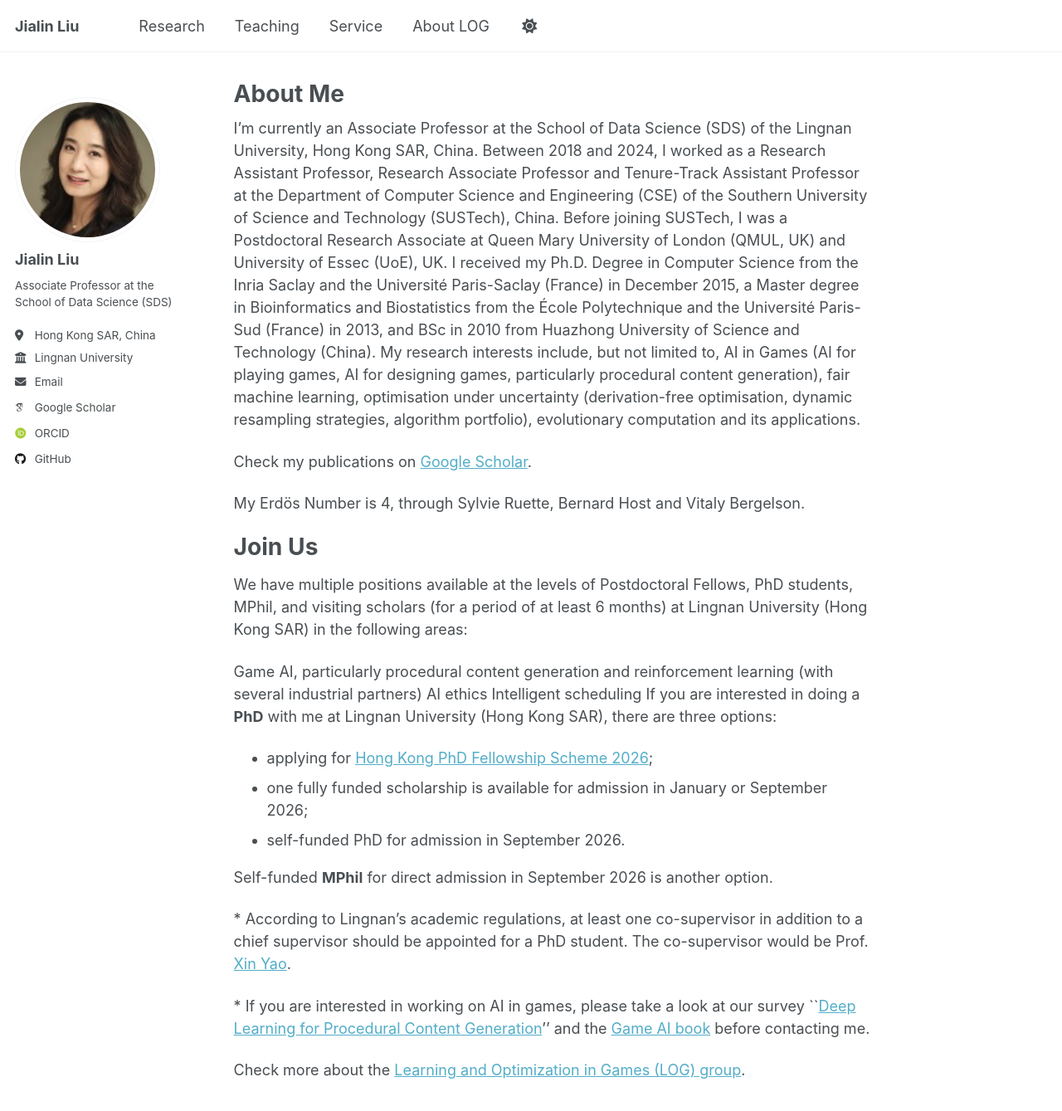
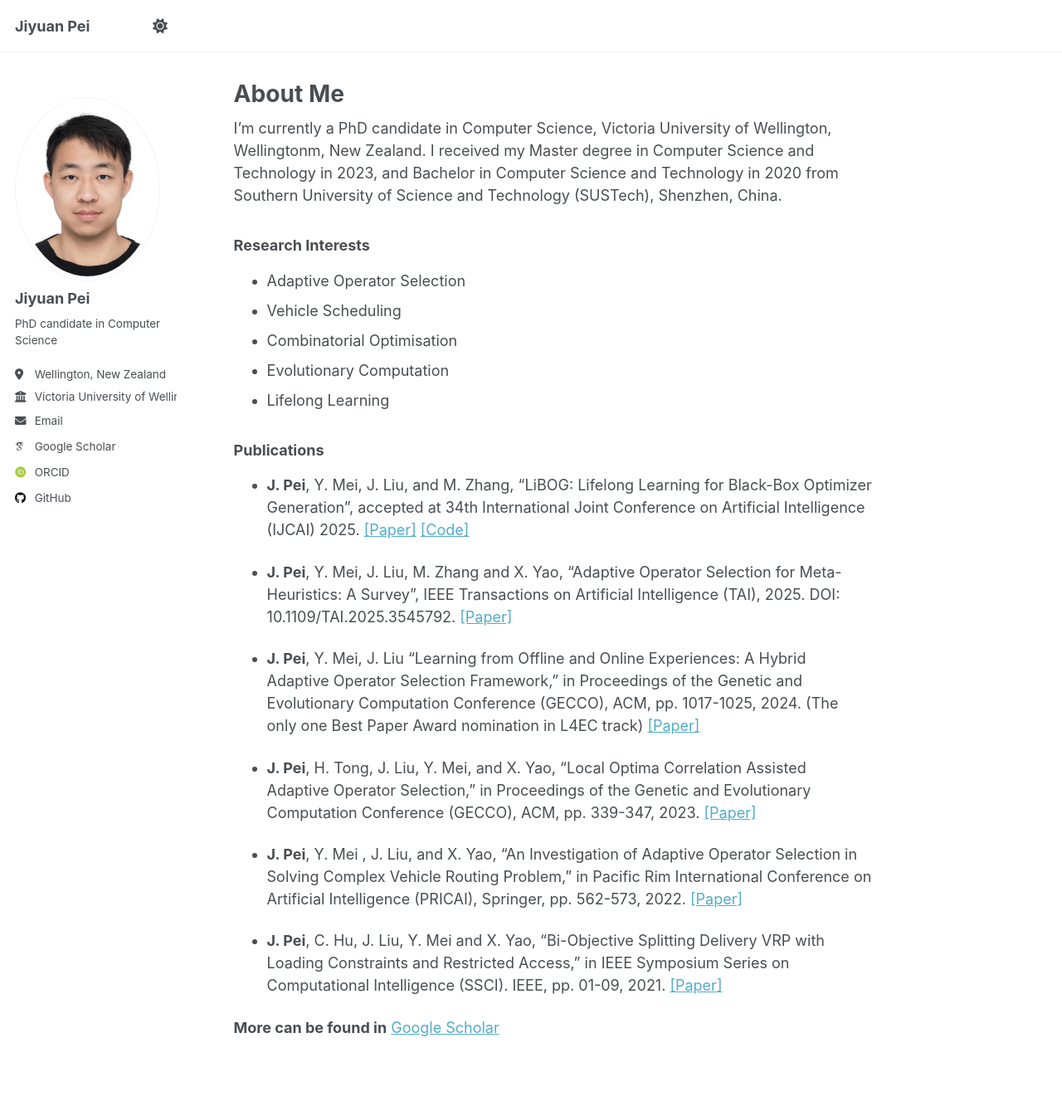
Before and after one commit to PeiJY/PeiJY.github.io, a Jekyll site: the page built from _pages/about.md, in a window 1280 px wide and 1400 px high. Shown: the top 1339 px of the window at 83% size. Built offline with Jekyll 4.4.1, drawn with Linux system fonts in a browser that asks for light colours; some web fonts are replaced; a script that is not in the unit is left out; some of the changed text lies outside the part shown.

Commit message:
change to jiyuan

```diff
--- a/_config.yml
+++ b/_config.yml
@@ -9,10 +9,10 @@
 # Basic Site Settings
 locale                   : "en-US"
 site_theme               : "default"
-title                    : "Jialin Liu"
+title                    : "Jiyuan Pei"
 title_separator          : "-"
-name                     : &name "Jialin Liu"
-description              : &description "personal description"
+name                     : &name "Jiyuan Pei"
+description              : &description "Personal description"
 url                      : https://PeiJY.github.io # the base hostname & protocol for your site e.g. "https://[your GitHub username].github.io" or if you already have some other page hosted on Github then use "https://[your GitHub username].github.io/[Your Repo Name]"
 baseurl                  : "" # the subpath of your site, e.g. "/blog"
 repository               : "PeiJY/PeiJY.github.io"
@@ -22,22 +22,22 @@ repository               : "PeiJY/PeiJY.github.io"
 #               Additional customization can be done by editing /_includes/author-profile.html
 author:
   # Biographic information
-  avatar           : "jialin.png"
-  name             : "Jialin Liu"
+  avatar           : "pjy.jpg"
+  name             : "Jiyuan Pei"
   pronouns         : # example: "she/her"
-  bio              : "Associate Professor at the School of Data Science (SDS)"
-  location         : "Hong Kong SAR, China"
-  employer         : "Lingnan University"
+  bio              : "PhD candidate in Computer Science"
+  location         : "Wellington, New Zealand"
+  employer         : "Victoria University of Wellington"
   uri              : # URL
-  email            : "jialin.liu(at)ln.edu.hk"
+  email            : "jiyuan.pei(at)vuw.ac.nz"
 
   # Academic websites
   academia         : # URL
   arxiv            : # URL - Update with the correct link to your profile
-  googlescholar    : "https://scholar.google.com/citations?user=xhytgbIAAAAJ"
+  googlescholar    : "https://scholar.google.com/citations?user=WyBHVhYAAAAJ"
   inspire-hep      : # URL
   impactstory      : # URL
-  orcid            : "https://orcid.org/0000-0001-7047-8454"
+  orcid            : "https://orcid.org/0000-0001-9860-5160/"
   semantic         : # URL
   pubmed           : # URL
   researchgate     : # URL
@@ -47,7 +47,7 @@ author:
   bitbucket        : # Username - Update with your username on the site
   codepen          : # Username
   dribbble         : # Username
-  github           : "ljialin"
+  github           : "PeiJY"
   kaggle           : # Username
   stackoverflow    : # User number or user number and name (i.e., use "1" or "1/jeff-atwood")
 
--- a/_pages/about.md
+++ b/_pages/about.md
@@ -7,29 +7,30 @@ redirect_from:
   - /about.html
 ---
 
-I'm currently an Associate Professor at the School of Data Science (SDS) of the Lingnan University, Hong Kong SAR, China. Between 2018 and 2024, I worked as a Research Assistant Professor, Research Associate Professor and Tenure-Track Assistant Professor at the Department of Computer Science and Engineering (CSE) of the Southern University of Science and Technology (SUSTech), China. Before joining SUSTech, I was a Postdoctoral Research Associate at Queen Mary University of London (QMUL, UK) and University of Essec (UoE), UK. I received my Ph.D. Degree in Computer Science from the Inria Saclay and the Université Paris-Saclay (France) in December 2015, a Master degree in Bioinformatics and Biostatistics from the École Polytechnique and the Université Paris-Sud (France) in 2013, and BSc in 2010 from Huazhong University of Science and Technology (China). My research interests include, but not limited to, AI in Games (AI for playing games, AI for designing games, particularly procedural content generation), fair machine learning, optimisation under uncertainty (derivation-free optimisation, dynamic resampling strategies, algorithm portfolio), evolutionary computation and its applications.
+I'm currently a PhD candidate in Computer Science, Victoria University of Wellington, Wellingtonm, New Zealand. I received my Master degree in Computer Science and Technology in 2023, and Bachelor in Computer Science and Technology in 2020 from Southern University of Science and Technology (SUSTech), Shenzhen, China.
 
-Check my publications on [Google Scholar](https://goo.gl/8thhcO).
 
-My Erdös Number is 4, through Sylvie Ruette, Bernard Host and Vitaly Bergelson.
+### Research Interests
 
-Join Us
-======
-We have multiple positions available at the levels of Postdoctoral Fellows, PhD students, MPhil, and visiting scholars (for a period of at least 6 months) at Lingnan University (Hong Kong SAR) in the following areas:
+* Adaptive Operator Selection
+* Vehicle Scheduling
+* Combinatorial Optimisation
+* Evolutionary Computation
+* Lifelong Learning
 
-Game AI, particularly procedural content generation and reinforcement learning (with several industrial partners)
-AI ethics
-Intelligent scheduling
-If you are interested in doing a **PhD** with me at Lingnan University (Hong Kong SAR), there are three options:
+### Publications
 
-* applying for [Hong Kong PhD Fellowship Scheme 2026](https://www.ln.edu.hk/rpg/admission/application-for-admission);
-* one fully funded scholarship is available for admission in January or September 2026;
-* self-funded PhD for admission in September 2026.
+* **J. Pei**, Y. Mei, J. Liu, and M. Zhang, "LiBOG: Lifelong Learning for Black-Box Optimizer Generation", accepted at 34th International Joint Conference on Artificial Intelligence (IJCAI) 2025. [[Paper]](https://arxiv.org/abs/2505.13025) [[Code]](https://github.com/PeiJY/LiBOG)
 
-Self-funded **MPhil** for direct admission in September 2026 is another option.
+* **J. Pei**, Y. Mei, J. Liu, M. Zhang and X. Yao, "Adaptive Operator Selection for Meta-Heuristics: A Survey", IEEE Transactions on Artificial Intelligence (TAI), 2025. DOI: 10.1109/TAI.2025.3545792. [[Paper]](https://ieeexplore.ieee.org/abstract/document/10904096)
 
-\* According to Lingnan's academic regulations, at least one co-supervisor in addition to a chief supervisor should be appointed for a PhD student. The co-supervisor would be Prof. [Xin Yao](https://www.ln.edu.hk/po/people/professor-xin-yao).
+* **J. Pei**, Y. Mei, J. Liu "Learning from Offline and Online Experiences: A Hybrid Adaptive Operator Selection Framework," in Proceedings of the Genetic and Evolutionary Computation Conference (GECCO), ACM, pp. 1017-1025, 2024. (The only one Best Paper Award nomination in L4EC track) [[Paper]](https://dl.acm.org/doi/abs/10.1145/3638529.3654062)
 
-\* If you are interested in working on AI in games, please take a look at our survey ``[Deep Learning for Procedural Content Generation](https://link.springer.com/article/10.1007/s00521-020-05383-8)'' and the [Game AI book](http://gameaibook.org/) before contacting me.
+* **J. Pei**, H. Tong, J. Liu, Y. Mei, and X. Yao, "Local Optima Correlation Assisted Adaptive Operator Selection," in Proceedings of the Genetic and Evolutionary Computation Conference (GECCO), ACM, pp. 339-347, 2023. [[Paper]](https://dl.acm.org/doi/abs/10.1145/3583131.3590399)
 
-Check more about the [Learning and Optimization in Games (LOG) group](https://aingames.cn/).
+* **J. Pei**, Y. Mei , J. Liu, and X. Yao, “An Investigation of Adaptive Operator Selection in Solving Complex Vehicle Routing Problem," in Pacific Rim International Conference on Artificial Intelligence (PRICAI), Springer, pp. 562-573, 2022. [[Paper]](https://doi.org/10.1007/978-3-031-20862-1_41)
+
+* **J. Pei**, C. Hu, J. Liu, Y. Mei and X. Yao, “Bi-Objective Splitting Delivery VRP with Loading Constraints and Restricted Access,” in IEEE Symposium Series on Computational Intelligence (SSCI). IEEE, pp. 01-09, 2021. [[Paper]](https://doi.org/10.1109/SSCI50451.2021.9659967)
+
+
+**More can be found in** [Google Scholar](https://scholar.google.com/citations?user=WyBHVhYAAAAJ)
```
Also changed, not shown: README.md (+1 -1 lines), _data/cv.json (deleted, +0 -152 lines), _data/navigation.yml (+8 -8 lines), _pages/research.md (deleted, +0 -200 lines), _pages/service.md (deleted, +0 -76 lines), _pages/teaching.md (deleted, +0 -46 lines), assets/css/academicons.min.css, images/jialin.png (deleted), images/pjy.jpg (added).
